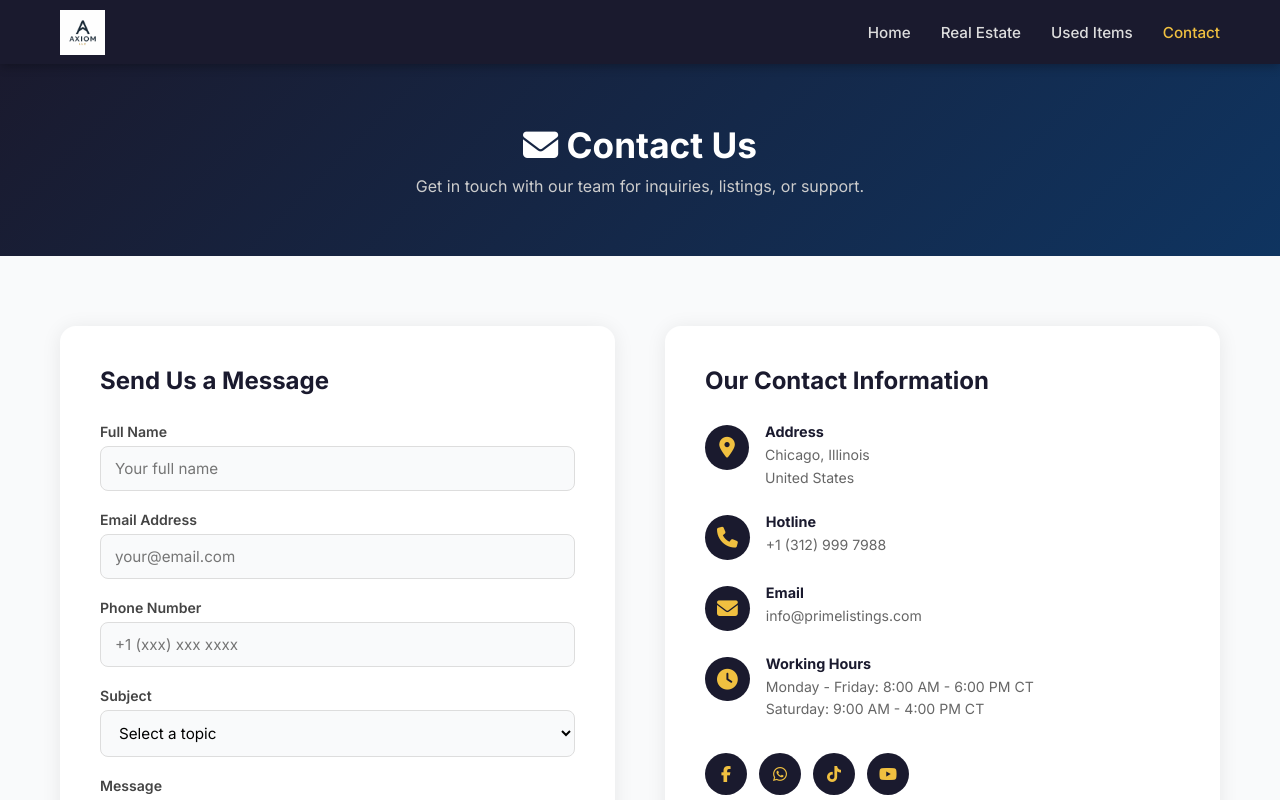
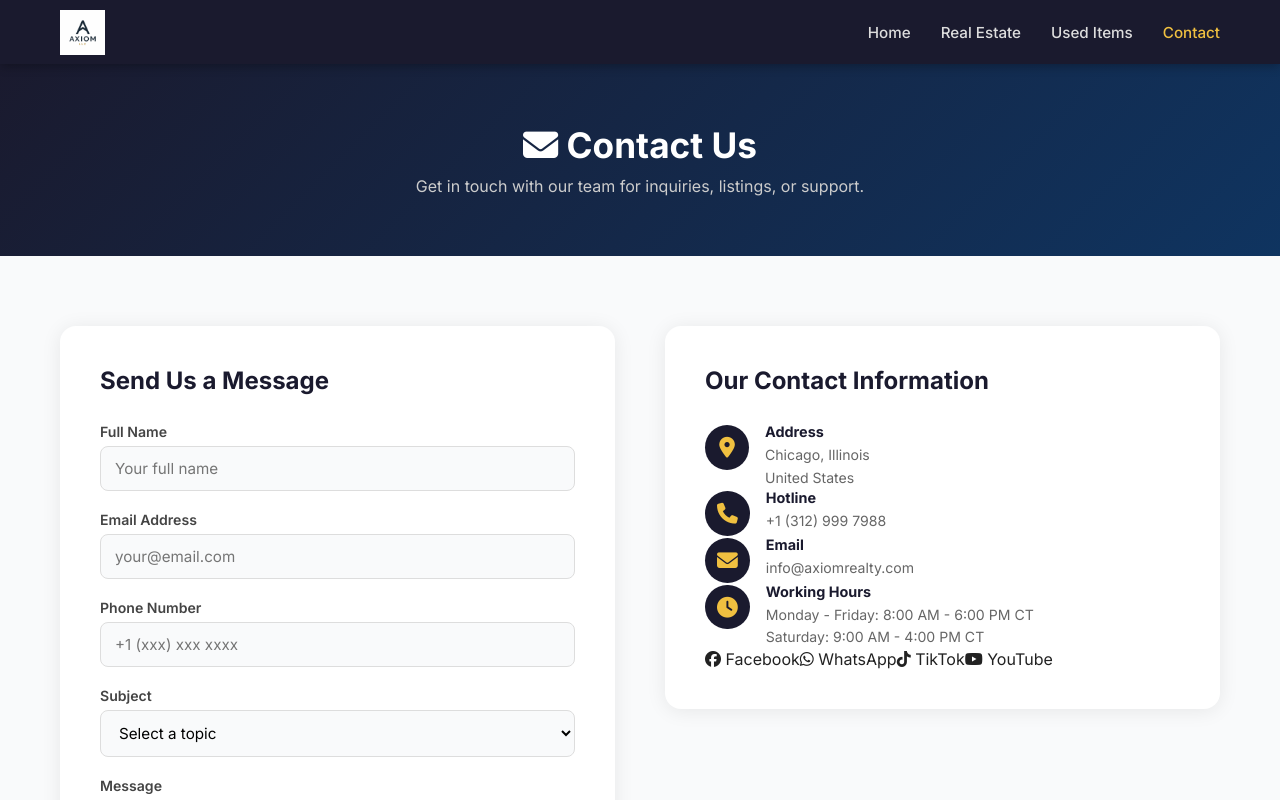
Before and after one commit to dphung88/real-estate-marketplace, a Next.js app: page /contact in a window 1280 px wide. Shown: the top 800 px of the page. Built offline with nearby package versions, Linux system fonts and the light colour scheme.

Commit message:
Fix contact email: primelistings -> axiomrealty.com

```diff
--- a/app/contact/page.js
+++ b/app/contact/page.js
@@ -51,50 +51,71 @@ export default function ContactPage() {
                 </div>
                 <div className="form-group">
                   <label htmlFor="message">Message</label>
-                  <textarea id="message" name="message" placeholder="Write your message here..."></textarea>
+                  <textarea id="message" name="message" rows="5" placeholder="Write your message here..." required></textarea>
                 </div>
-                <button type="submit" className="btn-submit">Send Message</button>
+                <button type="submit" className="btn btn-primary">
+                  <i className="fa-solid fa-paper-plane"></i> Send Message
+                </button>
               </form>
             </div>
 
             {/* CONTACT INFO */}
             <div className="contact-info-box">
               <h2>Our Contact Information</h2>
-              <div className="contact-info-list">
+
               <div className="contact-info-item">
+                <div className="contact-info-icon">
                   <i className="fa-solid fa-location-dot"></i>
+                </div>
                 <div>
                   <strong>Address</strong>
                   <p>Chicago, Illinois<br />United States</p>
                 </div>
               </div>
+
               <div className="contact-info-item">
+                <div className="contact-info-icon">
                   <i className="fa-solid fa-phone"></i>
+                </div>
                 <div>
                   <strong>Hotline</strong>
                   <p><a href="tel:+13129997988">+1 (312) 999 7988</a></p>
                 </div>
               </div>
+
               <div className="contact-info-item">
+                <div className="contact-info-icon">
                   <i className="fa-solid fa-envelope"></i>
+                </div>
                 <div>
                   <strong>Email</strong>
-                    <p>info@primelistings.com</p>
+                  <p><a href="mailto:info@axiomrealty.com">info@axiomrealty.com</a></p>
                 </div>
               </div>
+
               <div className="contact-info-item">
+                <div className="contact-info-icon">
                   <i className="fa-solid fa-clock"></i>
+                </div>
                 <div>
                   <strong>Working Hours</strong>
                   <p>Monday - Friday: 8:00 AM - 6:00 PM CT<br />Saturday: 9:00 AM - 4:00 PM CT</p>
                 </div>
               </div>
-              </div>
-              <div className="social-links">
-                <a href="https://www.facebook.com/share/1AbdHWCaqN/?mibextid=wwXIfr" className="social-btn" aria-label="Facebook" target="_blank" rel="noopener noreferrer"><i className="fab fa-facebook-f"></i></a>
-                <a href="https://wa.me/13129997988" className="social-btn" aria-label="WhatsApp" target="_blank" rel="noopener noreferrer"><i className="fab fa-whatsapp"></i></a>
-                <a href="https://www.tiktok.com/@mceagle.mentor" className="social-btn" aria-label="TikTok" target="_blank" rel="noopener noreferrer" target="_blank" rel="noopener noreferrer"><i className="fab fa-tiktok"></i></a>
-                <a href="https://youtube.com/@mceagle.essentials" className="social-btn" aria-label="YouTube" target="_blank" rel="noopener noreferrer"><i className="fab fa-youtube"></i></a>
+
+              <div className="contact-social">
+                <a href="https://www.facebook.com/share/1AbdHWCaqN/?mibextid=wwXIfr" target="_blank" rel="noopener noreferrer" className="social-link">
+                  <i className="fa-brands fa-facebook"></i> Facebook
+                </a>
+                <a href="https://wa.me/13129997988" target="_blank" rel="noopener noreferrer" className="social-link">
+                  <i className="fa-brands fa-whatsapp"></i> WhatsApp
+                </a>
+                <a href="https://www.tiktok.com/@mceagle.mentor" target="_blank" rel="noopener noreferrer" className="social-link">
+                  <i className="fa-brands fa-tiktok"></i> TikTok
+                </a>
+                <a href="https://youtube.com/@mceagle.essentials" target="_blank" rel="noopener noreferrer" className="social-link">
+                  <i className="fa-brands fa-youtube"></i> YouTube
+                </a>
               </div>
             </div>
 
```
Lines whose indentation alone changed are shown as unchanged.
